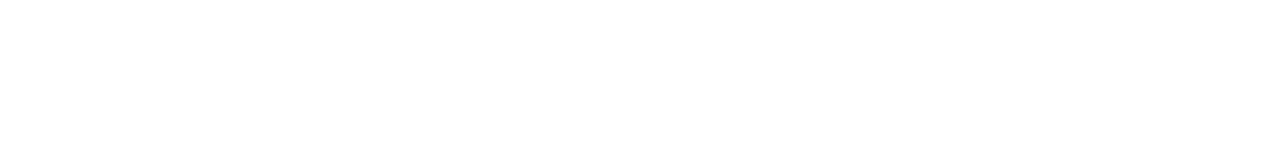
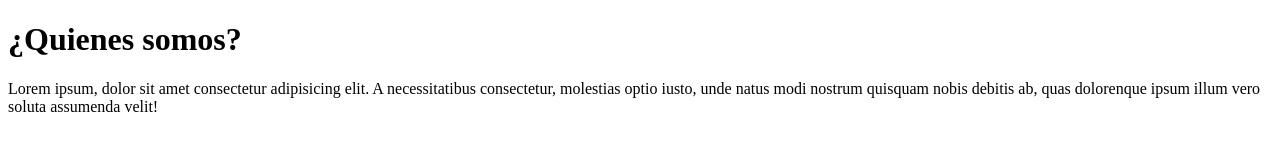
Before and after one commit to gcespedeslnx/sitio_web_2, a plain HTML site: page about.html in a window 1280 px wide. Drawn offline with Linux system fonts and the light colour scheme.

Commit message:
em: se modifica el archivo about.html ingresando informacion

```diff
--- a/about.html
+++ b/about.html
@@ -5,7 +5,15 @@
 <meta charset = "UTF-8">
 <meta htttp-equiv="X-UA-Compatible" content ="IE=edge">
 <meta name=="viewport"  content="width=device-width, initial-scale=1.0">
+<title>¿Quienes somos?</title>
 </head>
 <body>
+    <h1>¿Quienes somos?</h1>
+    <p> Lorem ipsum, dolor sit amet consectetur adipisicing elit.
+         A necessitatibus consectetur,
+         molestias optio iusto,
+         unde natus modi nostrum quisquam nobis debitis ab,
+         quas dolorenque ipsum illum vero soluta assumenda velit!
+    </p>
 </body>
 </html>
```
